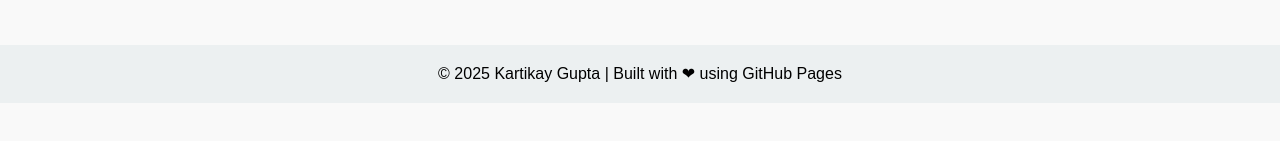
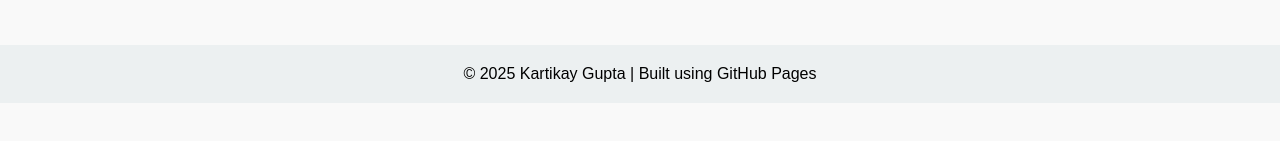
Before and after one commit to Kartikay77/Kartikay77.github.io, a plain HTML site: page index.html in a window 1280 px wide. Shown: the part 623-764 px from the top of the page. Drawn offline with Linux system fonts and the light colour scheme.

Commit message:
Update index.html

```diff
--- a/index.html
+++ b/index.html
@@ -135,7 +135,7 @@
   </section>
 
   <footer>
-    &copy; 2025 Kartikay Gupta | Built with ❤ using GitHub Pages
+    &copy; 2025 Kartikay Gupta | Built using GitHub Pages
   </footer>
 </body>
 </html>
```
